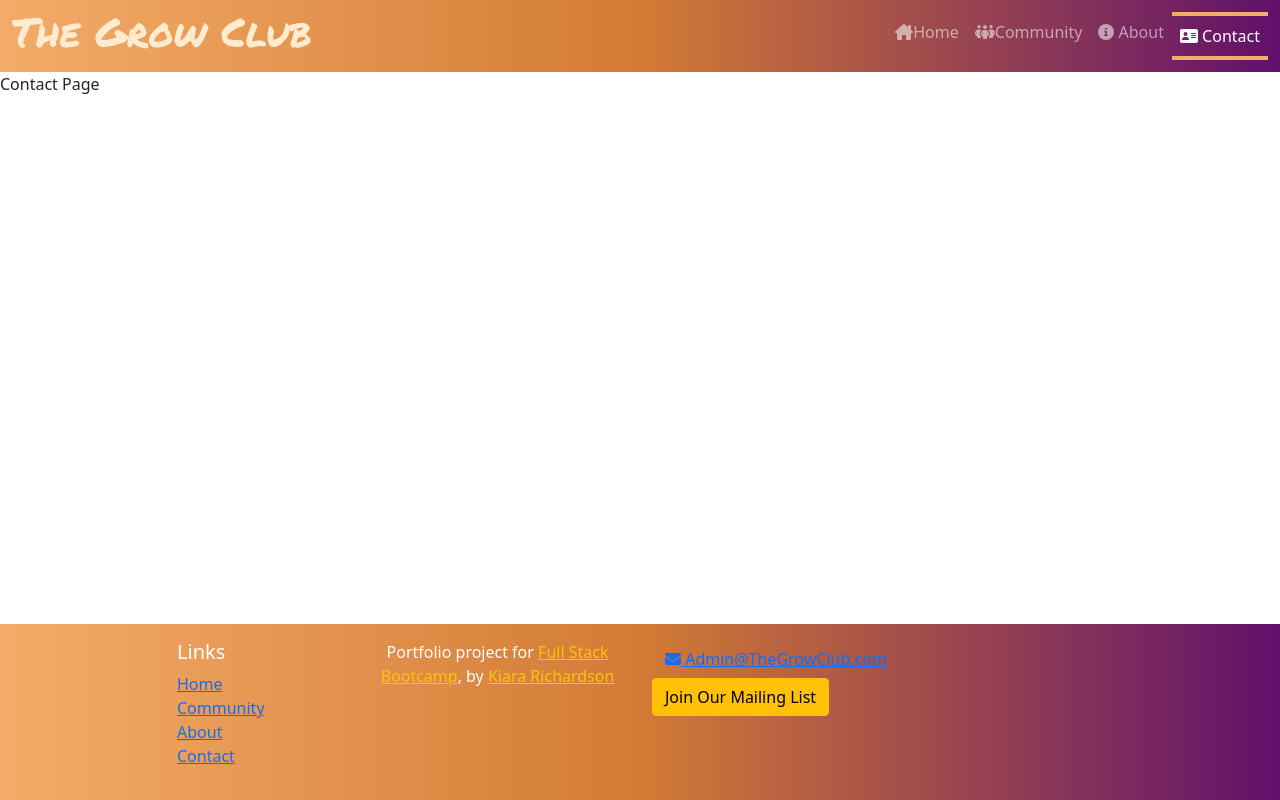
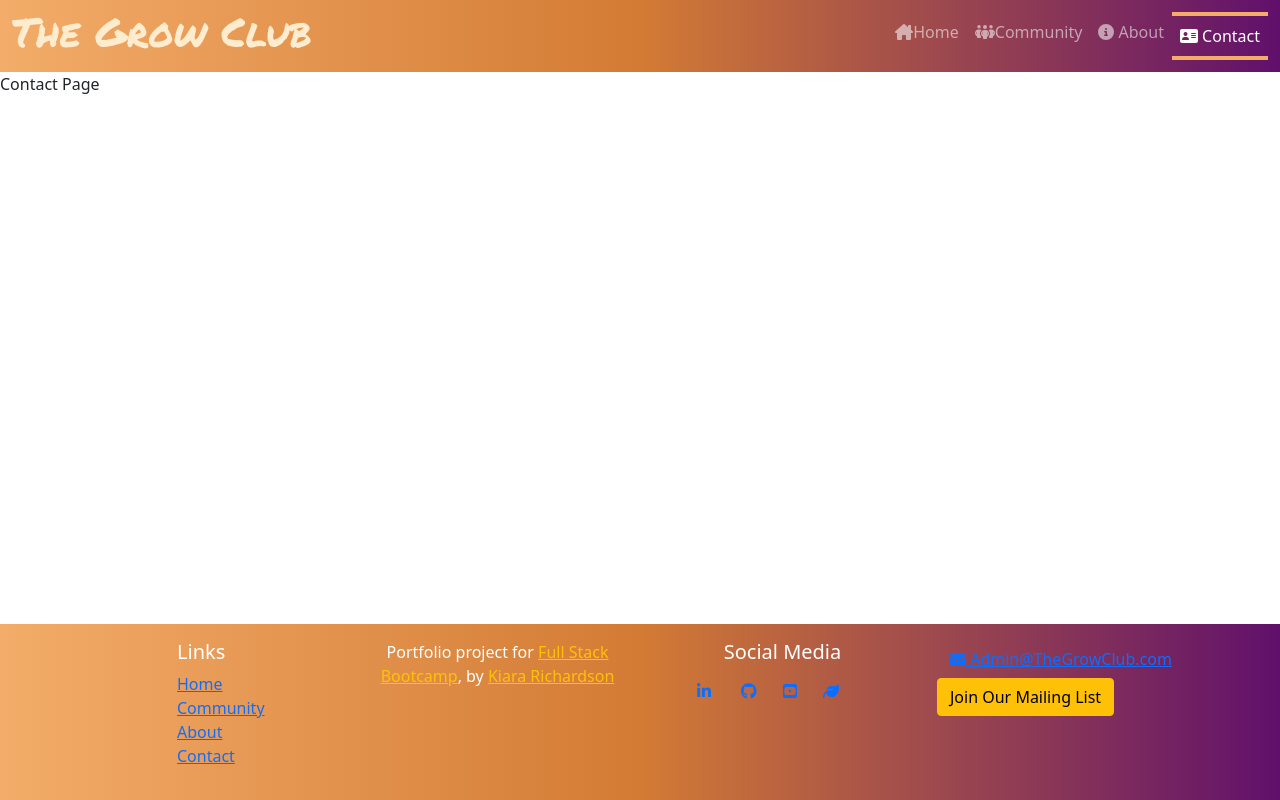
Before and after one commit to kiararichardson10/ReactAppHFBlog, a React (Create React App) app: page /contact in a window 1280 px wide. Built offline with nearby package versions, Linux system fonts and the light colour scheme.

Commit message:
Updates to footer

```diff
--- a/package.json
+++ b/package.json
@@ -4,6 +4,7 @@
   "private": true,
   "dependencies": {
     "@fortawesome/fontawesome-svg-core": "^6.1.1",
+    "@fortawesome/free-brands-svg-icons": "^6.1.1",
     "@fortawesome/free-regular-svg-icons": "^6.1.1",
     "@fortawesome/free-solid-svg-icons": "^6.1.1",
     "@fortawesome/react-fontawesome": "^0.1.18",
--- a/src/App.css
+++ b/src/App.css
@@ -49,3 +49,7 @@ h2, p {
   left: 0;
   width: 100%;
 }
+
+#footerHeader {
+  color: blanchedalmond;
+}
--- a/src/components/Footer.js
+++ b/src/components/Footer.js
@@ -1,7 +1,12 @@
 import React, { useState, Modal } from "react";
 import { Container, Row, Col, Button } from "reactstrap";
 import { FontAwesomeIcon } from "@fortawesome/react-fontawesome";
-import { faEnvelope } from "@fortawesome/free-solid-svg-icons";
+import { faEnvelope, faLeaf } from "@fortawesome/free-solid-svg-icons";
+import {
+  faGithub,
+  faLinkedinIn,
+  faYoutubeSquare,
+} from "@fortawesome/free-brands-svg-icons";
 import { Link } from "react-router-dom";
 import "bootstrap/dist/css/bootstrap.min.css";
 
@@ -16,7 +21,9 @@ export const Footer = () => {
       <Container>
         <Row>
           <Col xs={{ size: 4, offset: 1 }} sm="2" className="text-dark">
-            <h5 className="text-white">Links</h5>
+            <h5 className="text-white" id="footerHeader">
+              Links
+            </h5>
             <ul className="list-unstyled">
               <li>
                 <Link to="/">Home</Link>
@@ -46,6 +53,41 @@ export const Footer = () => {
             </a>
           </Col>
           <Col>
+            <h5 className="text-white text-center" id="footerHeader">
+              Social Media
+            </h5>
+            <ul className="align-items-center">
+              <a
+                role="button"
+                className="btn btn-link"
+                href="https://www.linkedin.com/in/kiara-richardson-146ba788/"
+              >
+                <FontAwesomeIcon icon={faLinkedinIn} />
+              </a>{" "}
+              <a
+                role="button"
+                className="btn btn-link"
+                href="https://github.com/kiararichardson10/ReactAppHFBlog"
+              >
+                <FontAwesomeIcon icon={faGithub} />
+              </a>
+              <a
+                role="button"
+                className="btn btn-link"
+                href="https://youtube.com/"
+              >
+                <FontAwesomeIcon icon={faYoutubeSquare} />
+              </a>
+              <a
+                role="button"
+                className="btn btn-link"
+                href="https://leafly.com/"
+              >
+                <FontAwesomeIcon icon={faLeaf} />
+              </a>
+            </ul>
+          </Col>
+          <Col>
             <a
               role="button"
               className="btn btn-link"
```
Also changed, not shown: 1 other file (tests, documents, lock files or other folders).
